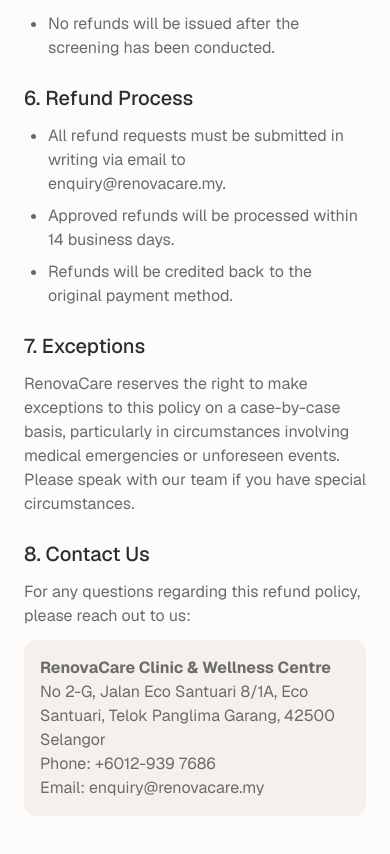
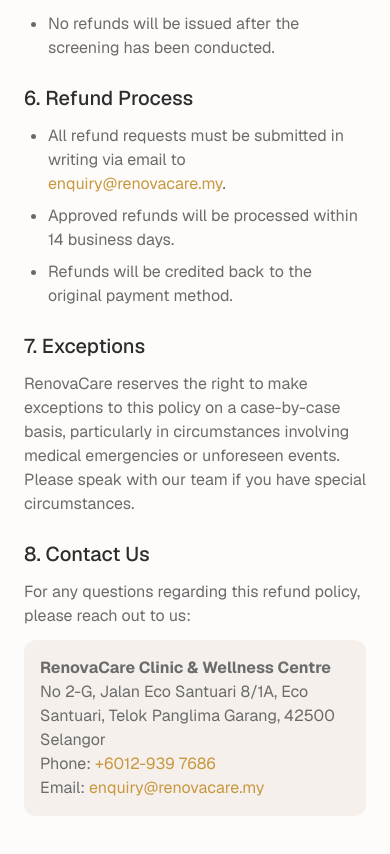
Before and after one commit to renovacaregroup-ui/renovacare-website, a Next.js app: page /refund-policy in a window 390 px wide. Shown: the part 1664-2518 px from the top of the page. Built offline with nearby package versions, Linux system fonts and the light colour scheme.

Commit message:
Make phone and email links clickable in Refund Policy

```diff
--- a/app/refund-policy/page.tsx
+++ b/app/refund-policy/page.tsx
@@ -59,7 +59,7 @@
           <section className="space-y-3">
             <h2 className="text-xl font-medium text-[var(--text-dark)]">6. Refund Process</h2>
             <ul className="list-disc pl-6 space-y-2">
-              <li>All refund requests must be submitted in writing via email to enquiry@renovacare.my.</li>
+              <li>All refund requests must be submitted in writing via email to <a href="mailto:enquiry@renovacare.my" className="text-[var(--primary-gold)] hover:underline">enquiry@renovacare.my</a>.</li>
               <li>Approved refunds will be processed within 14 business days.</li>
               <li>Refunds will be credited back to the original payment method.</li>
             </ul>
@@ -76,8 +76,8 @@
             <div className="bg-[var(--cream)] rounded-xl p-4 mt-2">
               <p><strong>RenovaCare Clinic & Wellness Centre</strong></p>
               <p>No 2-G, Jalan Eco Santuari 8/1A, Eco Santuari, Telok Panglima Garang, 42500 Selangor</p>
-              <p>Phone: +6012-939 7686</p>
-              <p>Email: enquiry@renovacare.my</p>
+              <p>Phone: <a href="tel:+60129397686" className="text-[var(--primary-gold)] hover:underline">+6012-939 7686</a></p>
+              <p>Email: <a href="mailto:enquiry@renovacare.my" className="text-[var(--primary-gold)] hover:underline">enquiry@renovacare.my</a></p>
             </div>
           </section>
         </div>
```
